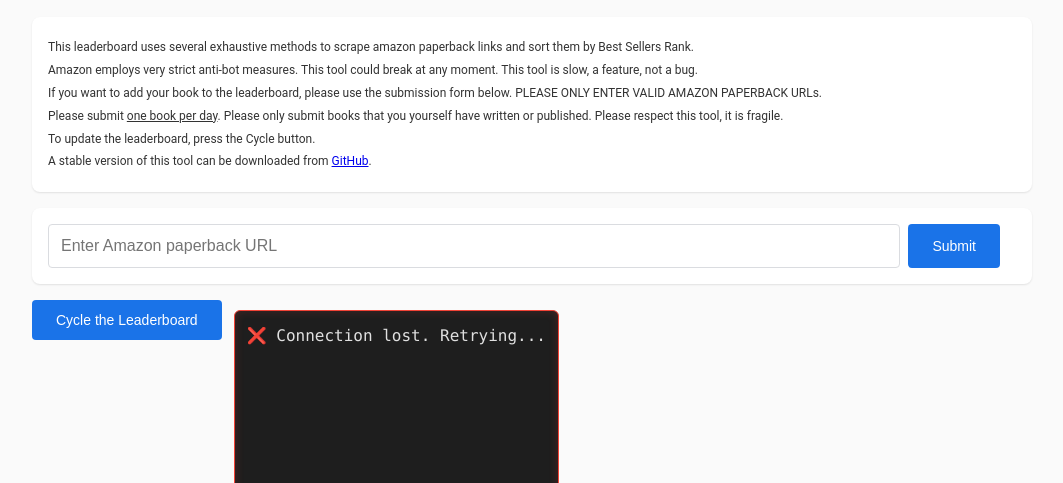
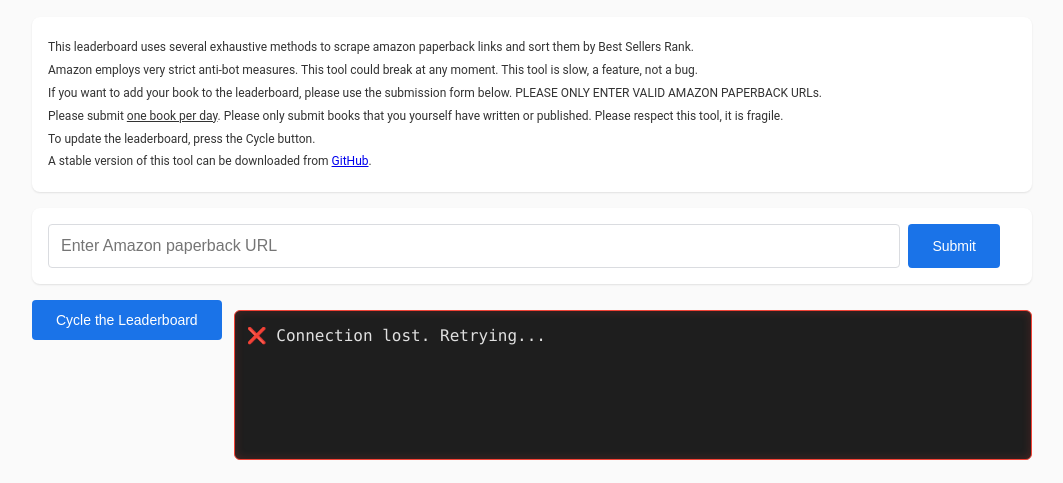
Before and after one commit to LampByLit/leaderboard, a website: page index.html in a window 1280 px wide. Shown: the part 290-773 px from the top of the page, without its empty margins (108-1171 px from the left). Drawn offline with Linux system fonts and the light colour scheme; no server answers.

Commit message:
style: Optimize console display with fixed dimensions 🎨 - Set height to 150px and prevent horizontal resizing

```diff
--- a/index.html
+++ b/index.html
@@ -136,10 +136,16 @@
             padding: 12px;
             margin: 10px 0;
             border-radius: 6px;
-            height: 300px;
+            height: 150px;
+            width: 100%;
+            max-width: 800px;
             overflow-y: auto;
+            overflow-x: hidden;
             border: 1px solid #333;
             box-shadow: inset 0 0 10px rgba(0, 0, 0, 0.5);
+            white-space: pre-wrap;
+            word-wrap: break-word;
+            box-sizing: border-box;
         }
 
         .scrape-progress:empty {
```
